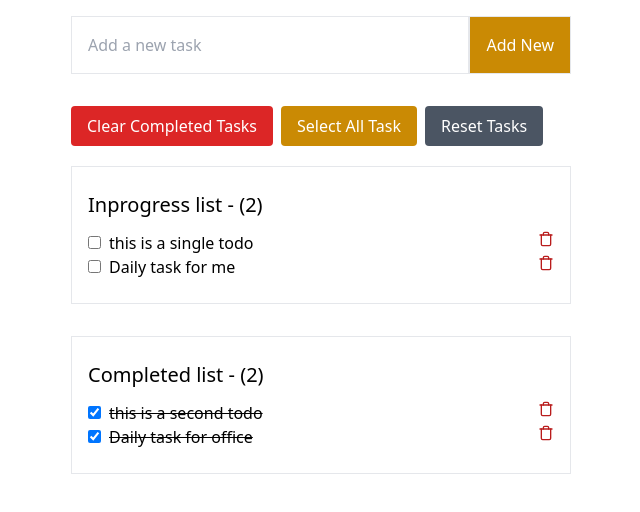
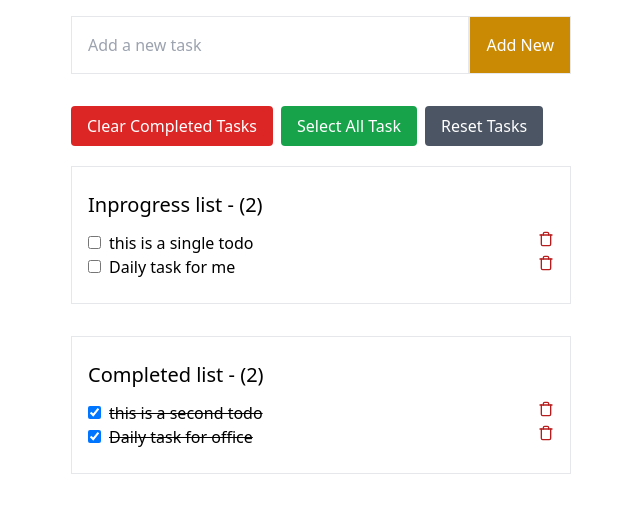
Before and after one commit to devenamulhaque/todoapp-vue, a plain HTML site: page index.html in a window 1280 px wide. Shown: the part 84-596 px from the top of the page, without its empty margins (319-959 px from the left). Drawn offline with nearby package versions, Linux system fonts and the light colour scheme.

Commit message:
practice

```diff
--- a/index.html
+++ b/index.html
@@ -24,7 +24,7 @@
         </form>
         <div class="mb-3">
             <button class="bg-red-600 px-4 py-2 rounded text-white mr-2 mb-2" @click="deleteCompletedTasks" v-if="completedTask.length">Clear Completed Tasks</button>
-            <button class="bg-yellow-600 px-4 py-2 rounded text-white mr-2 mb-2" @click="selectAllTask" v-if="inProgressTask.length">Select All Task</button>
+            <button class="bg-green-600 px-4 py-2 rounded text-white mr-2 mb-2" @click="selectAllTask" v-if="inProgressTask.length">Select All Task</button>
             <button class="bg-gray-600 px-4 py-2 rounded text-white mr-2 mb-2" @click="resetTask" v-if="todos.length">Reset Tasks</button>
         </div>
         <div class="mb-8 border px-4 py-6" v-if="inProgressTask.length">
```
